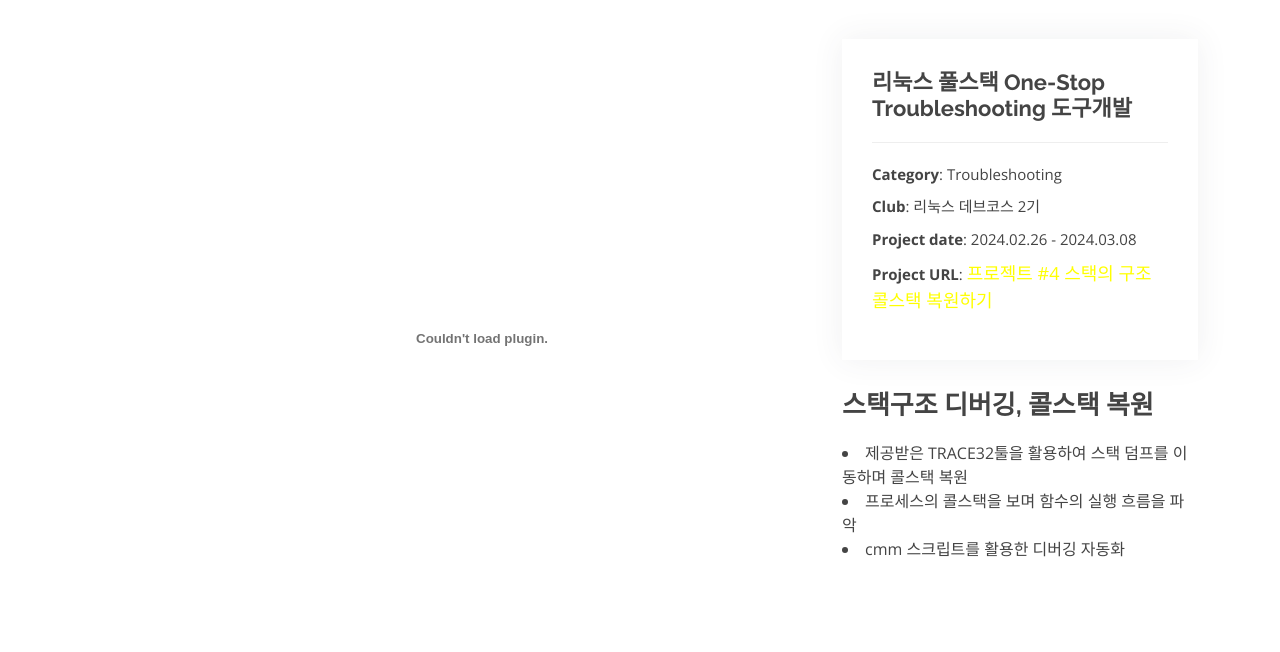
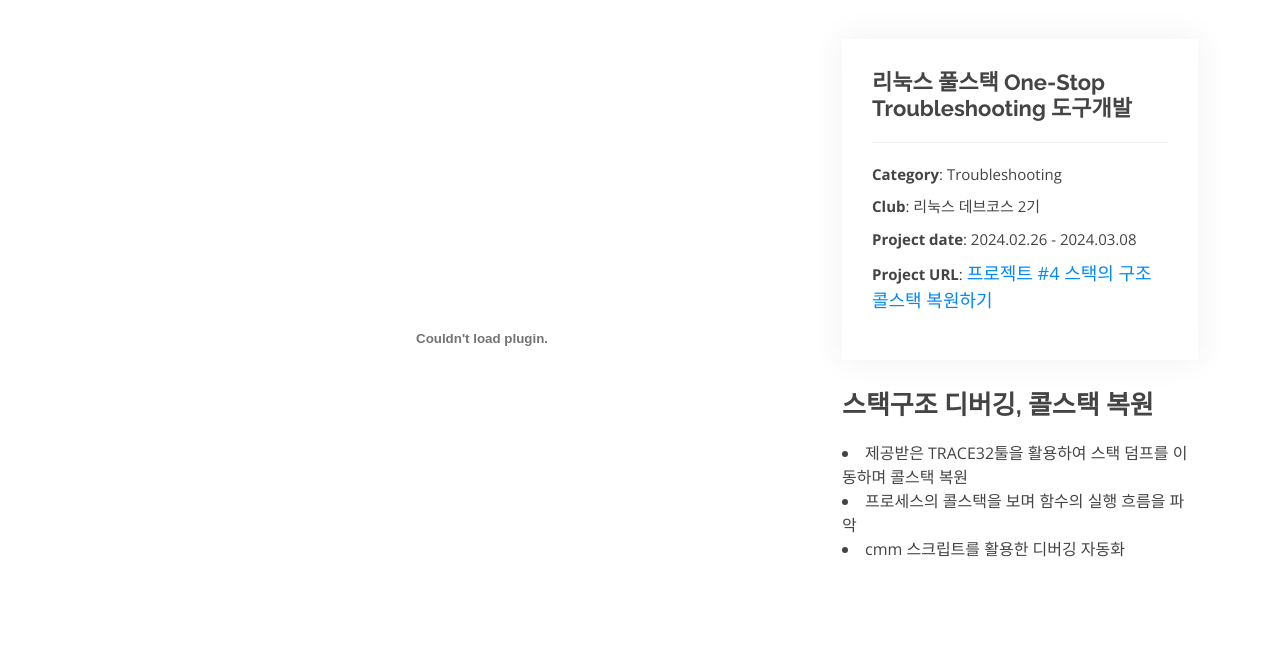
Before and after one commit to sandeul2/sandeul2.github.io, a website: page portfolio-details5.html in a window 1280 px wide. Shown: the part 148-800 px from the top of the page. Drawn offline with nearby package versions, Linux system fonts and the light colour scheme.

Commit message:
add4 : 프로젝트 내용 색상 변경

```diff
--- a/portfolio-details5.html
+++ b/portfolio-details5.html
@@ -115,7 +115,7 @@
             <li><strong>Category</strong>: Troubleshooting</li>
             <li><strong>Club</strong>: 리눅스 데브코스 2기</li>
             <li><strong>Project date</strong>: 2024.02.26 - 2024.03.08</li>
-            <li><strong>Project URL</strong>: <a href="https://www.youtube.com/watch?v=rcWTrZFU6mI" target="_blank" style="font-size: 1.2em; color: yellow;">프로젝트 #4 스택의 구조 콜스택 복원하기</a></li>
+            <li><strong>Project URL</strong>: <a href="https://www.youtube.com/watch?v=rcWTrZFU6mI" target="_blank" style="font-size: 1.2em; color: rgb(0, 136, 255);">프로젝트 #4 스택의 구조 콜스택 복원하기</a></li>
 
           </ul>
         </div>
```
